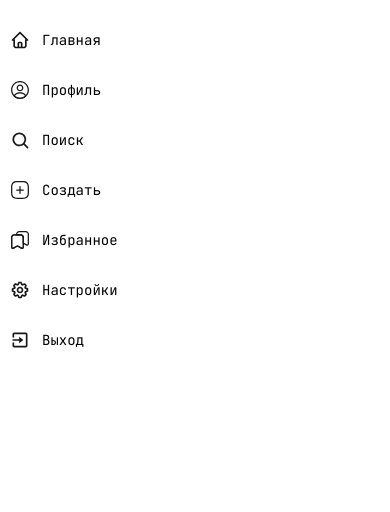
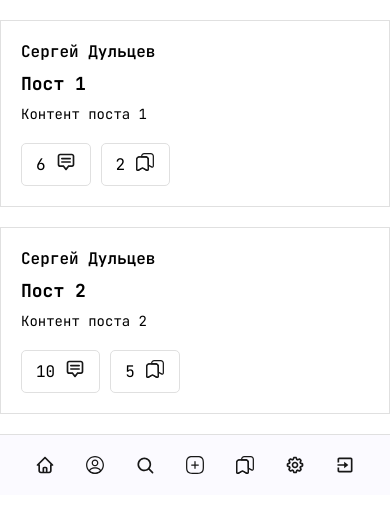
Before and after one commit to SergeyDultsev/Lapse, a Next.js app: page / in a window 390 px wide. Shown: the top 512 px of the page. Built offline with nearby package versions, Linux system fonts and the light colour scheme.

Commit message:
feat: add adaptive navigation for mobile devices and style posts

```diff
--- a/src/assets/css/global.scss
+++ b/src/assets/css/global.scss
@@ -1,11 +1,36 @@
 @use "reset";
 @use "variables";
 
+body{
+  height: 100%;
+}
+
 .container {
+  position: relative;
+
   width: 100%;
   max-width: 1020px;
+  min-height: 100%;
+
   margin: 0 auto;
   padding: 20px 0 0 0;
+
+  display: grid;
+  grid-template-columns: 210px 1fr;
+  gap: 20px;
+}
+
+@media (max-width: 600px) {
+  .container{
+      display: flex;
+      flex-direction: column-reverse;
+
+      height: 100%;
+  }
+
+  main {
+    flex: 1 0 auto;
+  }
 }
 
 svg > path{
--- /dev/null
+++ b/src/assets/icon/CommentIcon.tsx
@@ -0,0 +1,11 @@
+import React from "react";
+
+const CommentIcon: React.FC = () => {
+    return (
+        <svg width="20" height="20" viewBox="0 0 20 20" fill="none" xmlns="http://www.w3.org/2000/svg">
+            <path fillRule="evenodd" clipRule="evenodd" d="M15.8334 1.66669C17.1625 1.66669 18.253 2.70967 18.3292 4.02003L18.3334 4.16669V12.5C18.3334 13.8291 17.2904 14.9196 15.9801 14.9958L15.8334 15H12.9167L10.6667 18C10.5092 18.21 10.2626 18.3334 10.0001 18.3334C9.77039 18.3334 9.55283 18.2389 9.39651 18.0746L9.33341 18L7.08341 15H4.16675C2.83764 15 1.74719 13.957 1.671 12.6467L1.66675 12.5V4.16669C1.66675 2.83758 2.70973 1.74713 4.02009 1.67094L4.16675 1.66669H15.8334ZM15.8334 3.33335H4.16675C3.74038 3.33335 3.3873 3.65598 3.33904 4.0697L3.33341 4.16669V12.5C3.33341 12.9264 3.65604 13.2795 4.06976 13.3277L4.16675 13.3334H7.50008C7.72977 13.3334 7.94733 13.4278 8.10365 13.5921L8.16675 13.6667L10.0001 16.1109L11.8334 13.6667C11.9712 13.4829 12.1773 13.3655 12.4025 13.3391L12.5001 13.3334H15.8334C16.2598 13.3334 16.6129 13.0107 16.6611 12.597L16.6667 12.5V4.16669C16.6667 3.74032 16.3441 3.38724 15.9304 3.33898L15.8334 3.33335ZM14.1667 9.16669C14.6267 9.16669 15.0001 9.54002 15.0001 10C15.0001 10.4272 14.6782 10.7796 14.2639 10.8277L14.1667 10.8334H5.83342C5.37341 10.8334 5.00008 10.46 5.00008 10C5.00008 9.57288 5.32199 9.22046 5.73627 9.1723L5.83342 9.16669H14.1667ZM14.1667 5.83335C14.6267 5.83335 15.0001 6.20669 15.0001 6.66669C15.0001 7.09383 14.6782 7.44624 14.2639 7.49441L14.1667 7.50002H5.83342C5.37341 7.50002 5.00008 7.12669 5.00008 6.66669C5.00008 6.23954 5.32199 5.88713 5.73627 5.83896L5.83342 5.83335H14.1667Z" fill="currentColor"/>
+        </svg>
+    );
+}
+
+export default CommentIcon;
--- /dev/null
+++ b/src/entities/post/ui/post-item/PostItem.module.scss
@@ -0,0 +1,63 @@
+.post{
+    display: flex;
+    flex-direction: column;
+
+    width: 100%;
+    max-width: 495px;
+
+    padding: 20px;
+
+    border: 1px solid var(--main-border-color);
+    border-radius: var(main-border-radius);
+
+    &-content{
+        display: flex;
+        flex-direction: column;
+        gap: 10px;
+
+        margin: 10px 0 20px 0;
+
+        &__title{
+            font-size: 18px;
+            font-weight: 800;
+        }
+
+        &__content{
+            font-size: 14px;
+            font-weight: 400;
+        }
+    }
+
+    &-option__list{
+        display: flex;
+        gap: 10px;
+    }
+
+    &-option__item{
+        display: flex;
+        justify-content: center;
+        align-items: center;
+        gap: 10px;
+
+        padding: 8px 14px;
+
+        border: 1px solid var(--main-border-color);
+        border-radius: var(--main-border-radius);
+    }
+}
+
+.author-info{
+    display: flex;
+    align-items: center;
+    gap: 20px;
+
+    &__avatar{
+        width: 100%;
+        border-radius: 1px solid var(--main-border-color);
+    }
+
+    &__name{
+        font-size: 16px;
+        font-weight: 600;
+    }
+}
--- /dev/null
+++ b/src/entities/post/ui/post-item/PostItem.tsx
@@ -0,0 +1,70 @@
+import React from "react";
+import styles from "./PostItem.module.scss";
+import SaveIcon from "@/assets/icon/SaveIcon";
+import CommentIcon from "@/assets/icon/CommentIcon";
+
+interface IPost {
+    author: {
+        avatar: string | null;
+        username: string;
+    };
+    content: {
+        title: string;
+        content: string;
+        prewiew: string | null;
+        commentCount: number;
+        saveCount: number;
+    };
+}
+
+const PostItem: React.FC<IPost> = ({ author, content }) => {
+    return (
+        <article className={styles["post"]}>
+
+            <div className={styles["author-info"]}>
+                {author.avatar && (
+                    <img
+                        className={styles["author_info__avatar"]}
+                        src={author.avatar}
+                        alt="avatar"
+                        loading="lazy" />
+                )}
+                <h2 className={styles["author-info__name"]}>{author.username}</h2>
+            </div>
+
+            <div className={styles["post-content"]}>
+                <h2 className={styles["post-content__title"]}>{content.title}</h2>
+                <p className={styles["post-content__content"]}>{content.content} </p>
+                {content.prewiew && (
+                        <img
+                            className={styles["author_info__avatar"]}
+                            src={content.prewiew}
+                            alt="avatar"
+                            loading="lazy" />
+                )}
+            </div>
+
+            <div className={styles["post-option__list"]}>
+                <div className={styles["post-option__item"]}>
+                    <div className={styles["post-option__item__couter"]}>
+                        {content.commentCount}
+                    </div>
+                    <div className={styles["post-option__icon"]}>
+                        <CommentIcon/>
+                    </div>
+                </div>
+                <div className={styles["post-option__item"]}>
+                    <div className={styles["post-option__item__couter"]}>
+                        {content.saveCount}
+                    </div>
+                    <div className={styles["post-option__icon"]}>
+                        <SaveIcon/>
+                    </div>
+                </div>
+            </div>
+
+        </article>
+    );
+}
+
+export default PostItem;
--- a/src/pages/main-page/MainPage.tsx
+++ b/src/pages/main-page/MainPage.tsx
@@ -1,8 +1,39 @@
+import PostList from "@/widgets/post-list/ui/PostList";
 import React from "react";
 
 const MainPage: React.FC = () => {
+    const posts: Object[] = [
+        {
+            author: {
+                avatar: null,
+                username: "Сергей Дульцев",
+            },
+            post: {
+                title: "Пост 1",
+                content: "Контент поста 1",
+                prewiew: null,
+                commentCount: 6,
+                saveCount: 2
+            }
+        },
+        {
+            author: {
+                avatar: null,
+                username: "Сергей Дульцев",
+            },
+            post: {
+                title: "Пост 2",
+                content: "Контент поста 2",
+                prewiew: null,
+                commentCount: 10,
+                saveCount: 5
+            }
+        }
+    ];
+
     return (
         <main>
+            <PostList posts={posts}/>
         </main>
     );
 }
--- a/src/widgets/navigation/navigation.module.scss
+++ b/src/widgets/navigation/navigation.module.scss
@@ -32,3 +32,36 @@
         font-weight: 400;
     }
 }
+
+
+@media (max-width: 600px) {
+    .nav{
+        position: sticky;
+        top: 0;
+        left: 0;
+
+        justify-content: center;
+        flex-direction: row;
+        align-items: end;
+        flex: 0 0 auto;
+
+        border-top: 1px solid var(--main-border-color);
+        background-color: var(--main-background-color);
+
+        padding: 10px;
+        margin: 0 auto;
+        max-width: 100%;
+
+        &-item{
+            display: flex;
+            align-items: center;
+            gap: 12px;
+            padding: 10px;
+            cursor: pointer;
+        }
+
+        &-item__descr{
+            display: none;
+        }
+    }
+}
--- /dev/null
+++ b/src/widgets/post-list/ui/PostList.module.scss
@@ -0,0 +1,5 @@
+.posts{
+    display: flex;
+    flex-direction: column;
+    gap: 20px;
+}
--- /dev/null
+++ b/src/widgets/post-list/ui/PostList.tsx
@@ -0,0 +1,19 @@
+import React from "react";
+import styles from "./PostList.module.scss";
+import PostItem from "@/entities/post/ui/post-item/PostItem";
+
+interface IPosts {
+    posts: object[]
+}
+
+const PostList: React.FC<IPosts> = ({ posts }) => {
+    return (
+        <section className={styles["posts"]}>
+            {posts.map((postItem, index) =>
+                <PostItem author={postItem.author} content={postItem.post} key={index}/>
+            )}
+        </section>
+    );
+}
+
+export default PostList;
```
